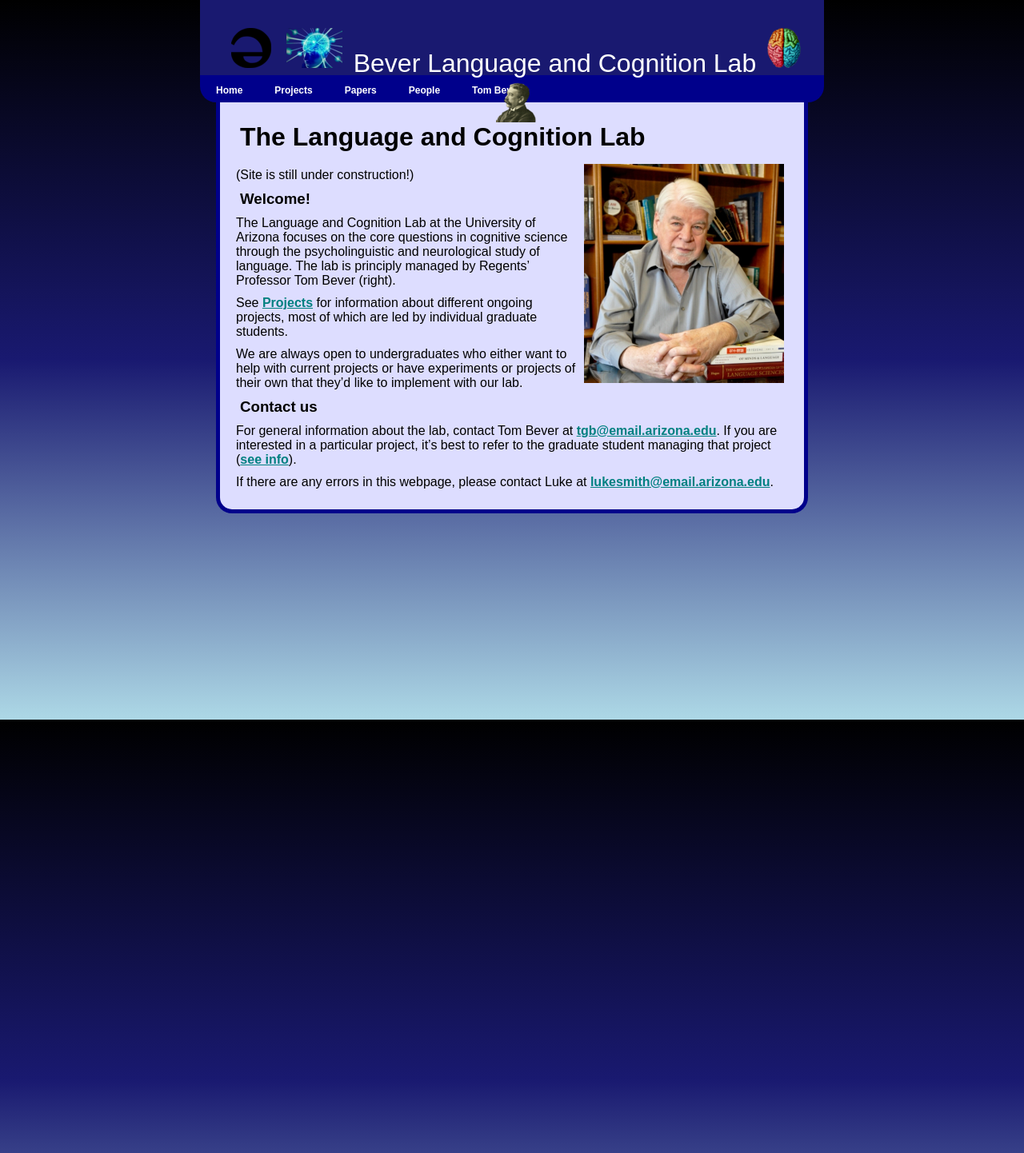
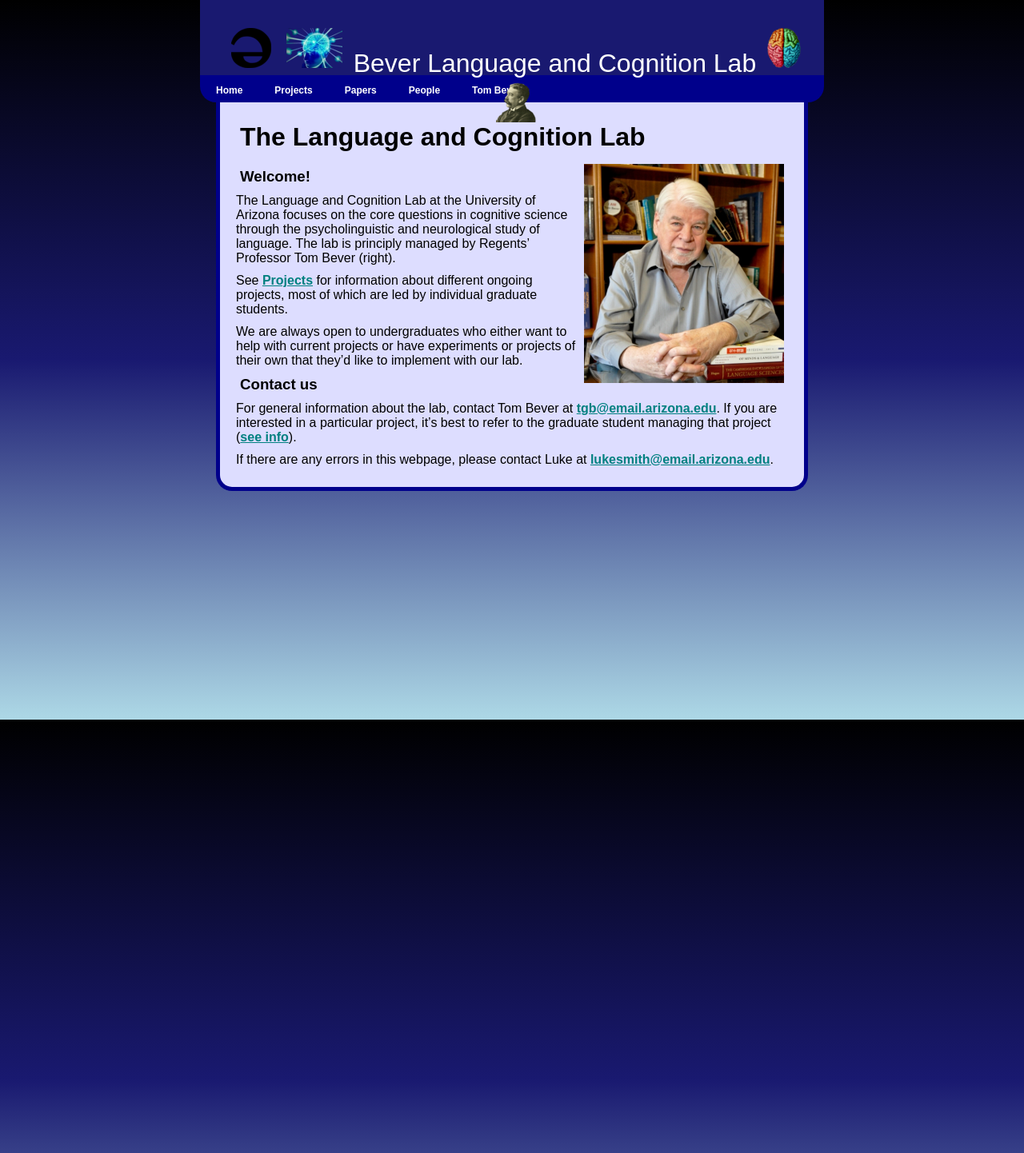
Before and after one commit to coglanglab/coglanglab.github.io, a Jekyll site: the page built from index.md, in a window 1280 px wide. Shown: the whole page at 80% size. Built offline with Jekyll 4.4.1, drawn with Linux system fonts in a browser that asks for light colours; our own code applies the rules of GitHub Pages for plain Markdown files; after the commit the page ends 1414 px from its top, so only the background shows below that.

Commit message:
construction notification removed

```diff
--- a/index.md
+++ b/index.md
@@ -1,8 +1,6 @@
 # The Language and Cognition Lab
 
 <img src="images/tgb.jpg" alt="alt text" width="250" float="right" align="right" padding="10px">
-
-(Site is still under construction!)
 
 ### Welcome!
 
```
